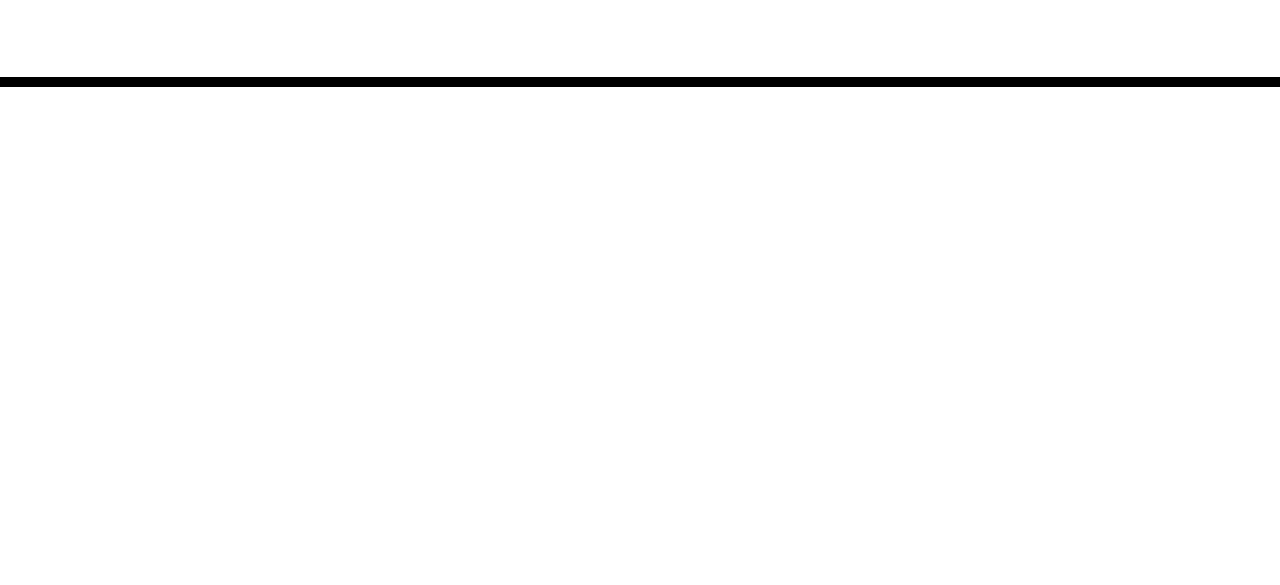
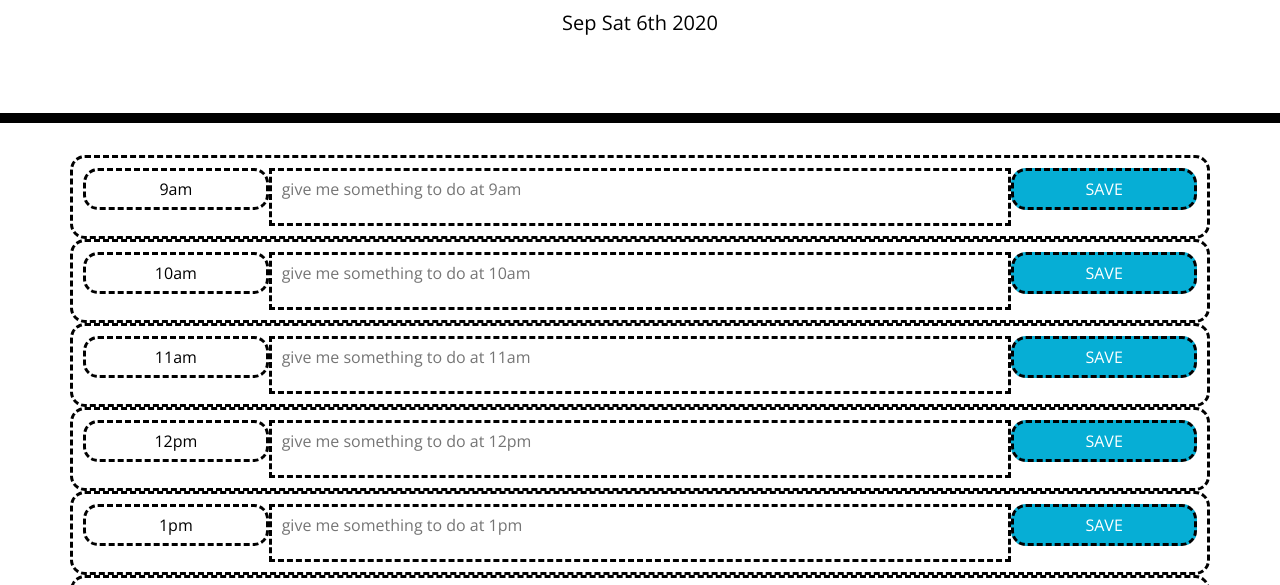
Before and after one commit to modern-sapien/work-day-scheduler, a plain HTML site: page index.html in a window 1280 px wide. Shown: the part 181-766 px from the top of the page. Drawn offline with nearby package versions, Linux system fonts and the light colour scheme.

Commit message:
reflogged my repo to an earlier point.

```diff
--- a/index.html
+++ b/index.html
@@ -37,6 +37,6 @@
 
     <script src="https://code.jquery.com/jquery-3.4.1.min.js"></script>
     <script src="https://cdnjs.cloudflare.com/ajax/libs/moment.js/2.24.0/moment.min.js"></script>
-    <script src="test.js"></script>
+    <script src="work.js"></script>
   </body>
 </html>
--- a/work.js
+++ b/work.js
@@ -21,12 +21,10 @@ currentDateText.text(moment().format('MMM ddd do YYYY'));
         "5pm",
     ];
 
-<<<<<<< HEAD
-=======
-    initialization();
+    // initialization();
 
 
-    function initialization() {
+
     var initialStorageObj = JSON.parse(localStorage.getItem("agendaList")) || []
     console.log(initialStorageObj);
 
@@ -40,17 +38,16 @@ currentDateText.text(moment().format('MMM ddd do YYYY'));
             initialStorageObj[hour] = agenda;
             localStorage.setItem("agendaList", JSON.stringify(initialStorageObj))
         });
->>>>>>> c69a3c697e145b58fe542fd71f23e36c79c37178
 
-        for (var i = 0; i < hourList.length; i++) {
+    for (var i = 0; i < hourList.length; i++) {
     var timeRow = $("<row>" + "</row>");
     timeRow.addClass("row testing time-block");
     mainContainer.append(timeRow); // this has the timeBlock row showing up
 
-    var timeContainer = $("<div>");
-    timeContainer.addClass("time-block testing col-2 hour");
-    timeContainer.text(hourList[i]);
-    timeRow.append(timeContainer);
+    var hourContainer = $("<div>");
+    hourContainer.addClass("time-block testing col-2 hour");
+    hourContainer.text(hourList[i]);
+    timeRow.append(hourContainer);
 
     // FORM CONTAINER that holds text entry & submission
     var formContainer = $("<textarea>");
@@ -68,28 +65,5 @@ currentDateText.text(moment().format('MMM ddd do YYYY'));
     }
 
 
-<<<<<<< HEAD
-=======
-
-}
-
-
-
-
-
-
-
-
-
-
-
-// // GLOBAL FUNCTIONS
-
-
-
-// Click functionality for forSave functionality
-
-
->>>>>>> c69a3c697e145b58fe542fd71f23e36c79c37178
 
 });
```
